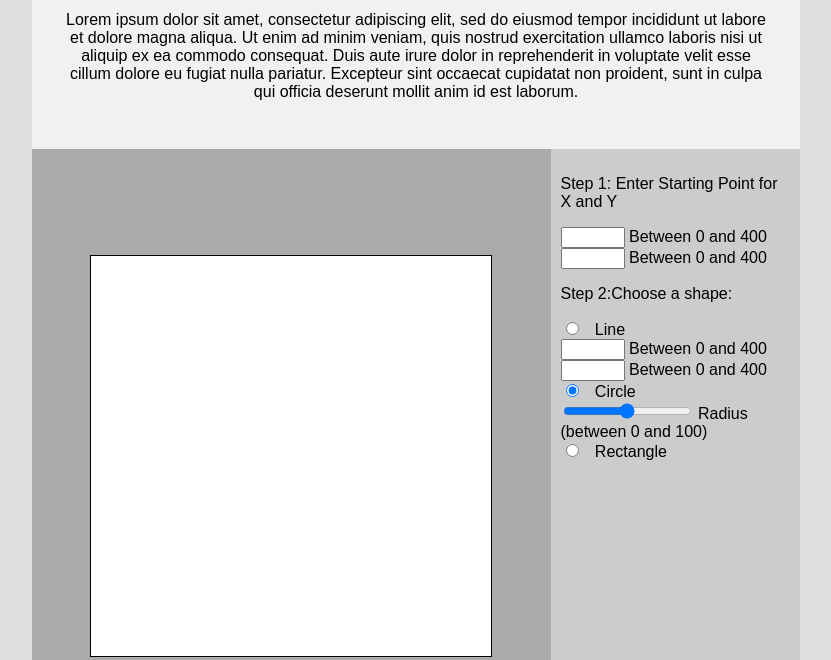
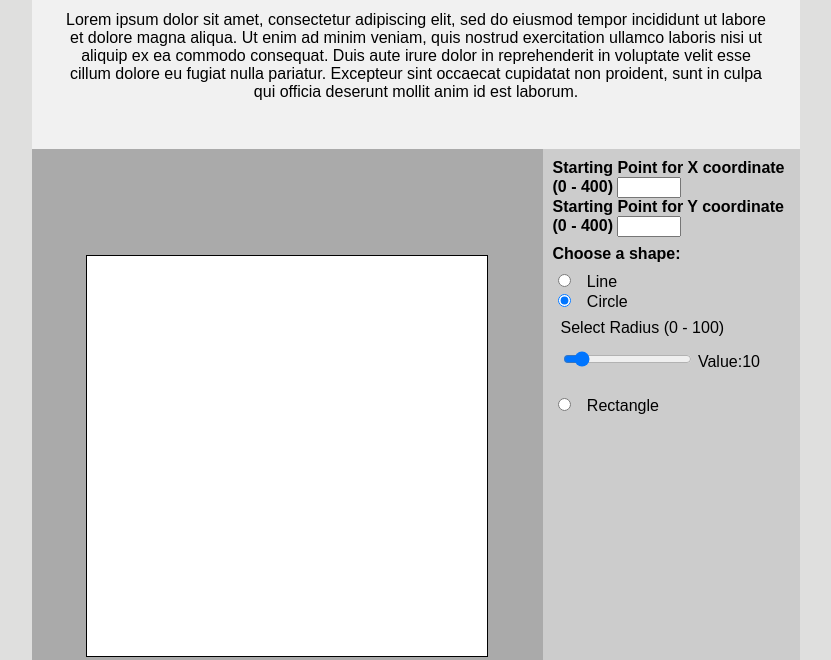
Before and after one commit to JimL8866/ICTPRG435-Assessment-2, a plain HTML site: page index.html in a window 1280 px wide. Both pictures are taken after a click on the radio button "Circle". Shown: the part 140-800 px from the top of the page, without its empty margins (224-1055 px from the left). Drawn offline with Linux system fonts and the light colour scheme.

Commit message:
drawing control

```diff
--- a/app.js
+++ b/app.js
@@ -1,15 +1,60 @@
-//display ending value for x and y
+let endValue = document.querySelector(".end-value")
+let radius = document.querySelector(".radius")
+let widthHeight = document.querySelector(".width-height")
+
+//display ending value for x and y for user
 const lineId = document.querySelector("#line")
-
 lineId.addEventListener("click",() =>{
     if (lineId.checked) {
-        document.querySelector(".end-value").style.display = "block"
+        endValue.style.display = "block"
+        radius.style.display ="none"
+        widthHeight.style.display="none"
+    }
+})
+
+//dispaly radius value for user
+const circleId = document.querySelector("#circle")
+circleId.addEventListener("click",() =>{
+    if(circleId.checked) {
+        radius.style.display = "block"
+        endValue.style.display ="none"
+        widthHeight.style.display="none"
     }
 })
 
 
-const circleId = document.querySelector("#circle")
+//dispaly width and height value for user
+const rectId = document.querySelector("#rect")
+rectId.addEventListener("click",() =>{
+    if(rectId.checked) {
+        widthHeight.style.display = "block"
+        endValue.style.display ="none"
+        radius.style.display="none"
+    }
+})
 
 
 
-//
+//dispaly radius value in slider
+const radiusId = document.querySelector("#radius-value")
+const displayRadius = document.querySelector("#display-radius-value")
+displayRadius.innerHTML = radiusId.value
+radiusId.addEventListener("input",function(){
+    displayRadius.innerHTML=this.value
+})
+
+
+//dispaly width and height value in slider
+const widthId = document.querySelector("#width-value")
+const displayWidthId = document.querySelector("#display-width-value")
+displayWidthId.innerHTML = widthId.value
+widthId.addEventListener("input",function(){
+    displayWidthId.innerHTML=this.value
+})
+
+const heightId = document.querySelector("#height-value")
+const displayHeightId = document.querySelector("#display-height-value")
+displayHeightId.innerHTML = heightId.value
+widthId.addEventListener("input",function(){
+    displayHeightId.innerHTML=this.value
+})
--- a/index.html
+++ b/index.html
@@ -30,45 +30,46 @@
 
 
     <div class="right">
-      <p>Step 1: Enter Starting Point for X and Y</p>
-      <input type="number" id="starX" min="0" max="400">
-      <label for="starX">Between 0 and 400</label><br>
+      <label for="starX"><b>Starting Point for X coordinate (0 - 400)</b></label>
+      <input type="number" id="starX" min="0" max="400"> <br>
+
+      <label for="starY"><b>Starting Point for Y coordinate (0 - 400)</b></label>
       <input type="number" id="starY" min="0" max="400">
-      <label for="starY">Between 0 and 400</label><br>
 
-
-
-      <p>Step 2:Choose a shape:</p>
-
+      <h4>Choose a shape:</h4>
+      <!-- line shape -->
       <input type="radio" id="line" name="shape">
         <label for="line">Line</label><br>
 
-      <div class="endv-alue">
-        <input type="number" id="starX" min="0" max="400">
-        <label for="starX">Between 0 and 400</label><br>
-        <input type="number" id="starY" min="0" max="400">
-        <label for="starY">Between 0 and 400</label><br>
+      <div class="end-value">
+        <label for="endX">Ending Point for X coordinate (0 - 400)</label>
+        <input type="number" id="endX" min="0" max="400"><br>
+        <label for="endY">Ending Point for Y coordinate (0 - 400)</label>
+        <input type="number" id="endY" min="0" max="400">
       </div>
 
-
-
-
-
+      <!-- circle shape -->
       <input type="radio" id="circle" name="shape">
         <label for="circle">Circle</label><br>
 
       <div class="radius">
-        <input type="range" id="radius-value" min="0" max="400" >
-        <label for="radius-value">Radius (between 0 and 100) </label><br>
+        <label for="radius-value">Select Radius (0 - 100) </label>
+        <input type="range" id="radius-value" min="0" max="100" value="10">
+        <p class="display-radius">Value:<span id="display-radius-value"></span></p><br>
       </div>
 
-
-
-
-
+    <!-- Rectangle shape -->
       <input type="radio" id="rect" name="shape">
         <label for="rect">Rectangle</label><br>
 
+      <div class="width-height">
+        <label for="width-value">Select Width (0 - 200) </label>
+        <input type="range" id="width-value" min="0" max="200" value="50">
+        <p class="display-width">Value:<span id="display-width-value"></span></p><br>
+        <label for="width-value">Select Height (0 - 200) </label>
+        <input type="range" id="height-value" min="0" max="200" value="50">
+        <p class="display-height">Value:<span id="display-height-value"></span></p><br>
+      </div>
 
     </div>
 
--- a/styles.css
+++ b/styles.css
@@ -2,6 +2,11 @@ body {
   font-family: Arial, Helvetica, sans-serif;
   margin: 0;
   background-color: #DFDFDE;
+}
+
+h4 {
+  margin: 0.5rem 0;
+
 }
 
 /* Style the header */
@@ -77,13 +82,15 @@ body {
 
 
 
-/* endvalue dispaly */
-
-.endvalue {
+/* endvalue, radius, width and height display none */
+.end-value,.radius,.width-height {
   display: none;
+  padding:0.5rem;
 }
 
-
+.display-radius,.display-width,.display-height {
+  display: inline-block
+}
 
 
 /* Style the footer */
```
